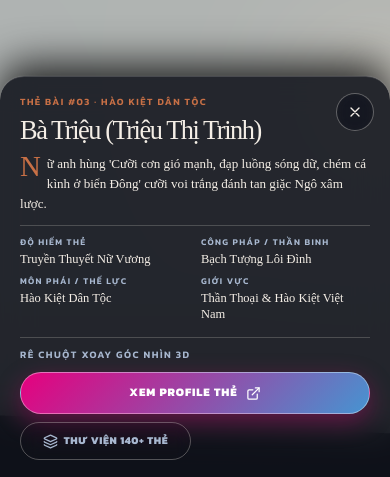
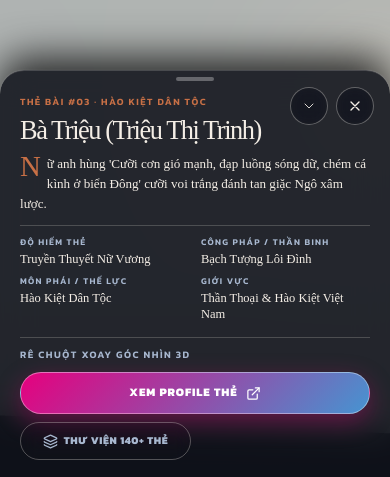
Before and after one commit to anhtuanbtx1/pock-chibi, a Next.js app: page / in a window 390 px wide. Both pictures are taken after a click on the button "SOI THẺ 3D". Shown: the part 364-841 px from the top of the page. Built offline with nearby package versions, Linux system fonts and the light colour scheme.

Commit message:
feat(ui): add mobile collapse/expand down-arrow button for 3D card inspect panel

```diff
--- a/src/app/globals.css
+++ b/src/app/globals.css
@@ -593,13 +593,14 @@ html, body {
 .browse-ui {
   position: absolute;
   right: 34px;
-  bottom: 26px;
+  bottom: 32px;
   left: 34px;
   z-index: 7;
   display: grid;
   grid-template-columns: minmax(240px, 1fr) auto minmax(240px, 1fr);
   align-items: end;
   gap: 26px;
+  padding-bottom: 12px;
   color: var(--ink);
   transition:
     color 520ms var(--ease-out),
@@ -631,10 +632,12 @@ html, body {
 .selection__title {
   margin: 0;
   overflow: hidden;
-  font-size: clamp(2rem, 3.4vw, 3.75rem);
+  font-size: clamp(1.75rem, 2.6vw, 2.75rem);
   font-weight: 400;
-  letter-spacing: -0.055em;
-  line-height: 0.9;
+  letter-spacing: -0.02em;
+  line-height: 1.15;
+  padding-top: 4px;
+  padding-bottom: 2px;
   text-overflow: ellipsis;
   white-space: nowrap;
 }
@@ -642,11 +645,11 @@ html, body {
 .selection__note {
   display: block;
   max-width: 440px;
-  margin: 10px 0 0;
+  margin: 6px 0 0;
   color: var(--ink-soft);
   font-size: 0.8rem;
   letter-spacing: 0.01em;
-  line-height: 1.45;
+  line-height: 1.4;
   transition: color 520ms var(--ease-out);
 }
 
@@ -661,7 +664,8 @@ html, body {
 
 .round-button,
 .text-button,
-.close-button {
+.close-button,
+.collapse-button {
   border: 1px solid color-mix(in srgb, var(--ink) 35%, transparent);
   background: color-mix(in srgb, var(--paper) 60%, transparent);
   color: var(--ink);
@@ -684,7 +688,8 @@ html, body {
 }
 
 .round-button:hover,
-.close-button:hover {
+.close-button:hover,
+.collapse-button:hover {
   border-color: var(--ink);
   background: color-mix(in srgb, var(--ink) 18%, transparent);
   transform: translateY(-2px);
@@ -702,7 +707,8 @@ html, body {
 }
 
 .round-button svg,
-.close-button svg {
+.close-button svg,
+.collapse-button svg {
   width: 16px;
   height: 16px;
   fill: none;
@@ -867,6 +873,24 @@ html, body {
   padding: 0;
   border-radius: 50%;
   place-items: center;
+  z-index: 10;
+}
+
+.collapse-button {
+  position: absolute;
+  top: 16px;
+  right: 62px;
+  display: none;
+  width: 38px;
+  height: 38px;
+  padding: 0;
+  border-radius: 50%;
+  place-items: center;
+  z-index: 10;
+}
+
+.sheet-handle {
+  display: none;
 }
 
 .eyebrow {
@@ -1133,7 +1157,9 @@ html, body {
   }
 
   .selection__title {
-    font-size: clamp(1.8rem, 7.5vw, 3rem);
+    font-size: clamp(1.5rem, 5.5vw, 2.2rem);
+    line-height: 1.15;
+    padding-top: 2px;
   }
 
   .selection__note {
@@ -1149,6 +1175,25 @@ html, body {
     align-self: center;
   }
 
+  .collapse-button {
+    display: grid;
+  }
+
+  .sheet-handle {
+    display: block;
+    width: 38px;
+    height: 4px;
+    margin: -10px auto 14px;
+    border-radius: 999px;
+    background: rgba(255, 255, 255, 0.3);
+    cursor: pointer;
+    transition: background-color 200ms ease;
+  }
+
+  .sheet-handle:hover {
+    background: rgba(255, 255, 255, 0.6);
+  }
+
   .detail-panel {
     top: auto;
     right: 16px;
@@ -1158,6 +1203,21 @@ html, body {
     max-height: 52vh;
     padding: 22px 24px;
     border-radius: 20px;
+    transition:
+      transform 400ms cubic-bezier(0.16, 1, 0.3, 1),
+      opacity 400ms ease,
+      box-shadow 400ms ease;
+  }
+
+  .mode-detail .detail-panel.is-collapsed {
+    transform: translateY(calc(100% - 62px)) !important;
+    overflow-y: hidden;
+    box-shadow: 0 -8px 32px rgba(0, 0, 0, 0.9), 0 0 0 1px rgba(255, 255, 255, 0.15);
+  }
+
+  .mode-detail .detail-panel.is-collapsed .eyebrow,
+  .mode-detail .detail-panel.is-collapsed .detail-title {
+    cursor: pointer;
   }
 
   .detail-title {
@@ -1299,22 +1359,33 @@ html, body {
     bottom: 0;
     left: 0;
     width: 100%;
-    max-height: 50vh;
-    padding: 18px 20px calc(20px + env(safe-area-inset-bottom, 0px));
+    max-height: 52vh;
+    padding: 16px 20px calc(20px + env(safe-area-inset-bottom, 0px));
     border-radius: 24px 24px 0 0;
     border-bottom: none;
     border-left: none;
     border-right: none;
     box-shadow: 0 -12px 40px rgba(0, 0, 0, 0.8), 0 0 0 1px rgba(255, 255, 255, 0.12);
+    transition:
+      transform 380ms cubic-bezier(0.16, 1, 0.3, 1),
+      opacity 380ms ease,
+      box-shadow 380ms ease;
   }
 
   .mode-detail .detail-panel {
     transform: translateY(0);
   }
 
+  .mode-detail .detail-panel.is-collapsed {
+    transform: translateY(calc(100% - 56px)) !important;
+    overflow-y: hidden;
+    padding-bottom: 16px;
+    box-shadow: 0 -8px 30px rgba(0, 0, 0, 0.9), 0 0 0 1px rgba(255, 255, 255, 0.18);
+  }
+
   .eyebrow {
     font-size: 0.6rem;
-    margin: 0 36px 8px 0;
+    margin: 0 92px 8px 0;
   }
 
   .detail-title {
--- a/src/components/WorkingVolumesShelf.tsx
+++ b/src/components/WorkingVolumesShelf.tsx
@@ -3,7 +3,7 @@
 import React, { useEffect, useRef, useState, useCallback } from 'react';
 import * as THREE from 'three';
 import { OrbitControls } from 'three/examples/jsm/controls/OrbitControls.js';
-import { Layers, Sparkles, ExternalLink, RotateCcw, Compass, ArrowLeft, ArrowRight, Eye, Play, Pause, Shuffle } from 'lucide-react';
+import { Layers, Sparkles, ExternalLink, RotateCcw, Compass, ArrowLeft, ArrowRight, Eye, Play, Pause, Shuffle, ChevronDown } from 'lucide-react';
 import Link from 'next/link';
 import TarotBookPopup, { MainTab } from './TarotBookPopup';
 import CelestialYinYangBackground from './CelestialYinYangBackground';
@@ -394,6 +394,7 @@ export default function WorkingVolumesShelf() {
   const [mode, setMode] = useState<'hero' | 'opening' | 'detail' | 'closing'>('hero');
   const [cardFlipped, setCardFlipped] = useState(false);
   const [isAutoScroll, setIsAutoScroll] = useState(true);
+  const [isPanelCollapsed, setIsPanelCollapsed] = useState(false);
 
   // References for 3D loop state
   const stateRef = useRef({
@@ -800,9 +801,13 @@ export default function WorkingVolumesShelf() {
       if (S.mode === 'hero') {
         // Continuous smooth auto-scroll when not actively interacting
         if (S.autoScroll && !S.isInteracting && S.hoveredIndex === -1) {
-          S.targetPosition += delta * 0.38; // Buttery smooth glide
+          const scrollDelta = delta * 0.38; // Buttery smooth glide
+          S.targetPosition += scrollDelta;
+          // Advance position in lockstep to eliminate damp trailing-lag jitter
+          S.position += scrollDelta;
         }
 
+        // Damp only resolves residual difference from user interactions (drag/click)
         S.position = damp(S.position, S.targetPosition, 8.5, delta);
         if (Math.abs(S.position - S.targetPosition) < 0.0005) S.position = S.targetPosition;
 
@@ -989,6 +994,7 @@ export default function WorkingVolumesShelf() {
     S.transitionTime = 0;
     S.cardFlipped = false;
     setCardFlipped(false);
+    setIsPanelCollapsed(false);
     if (S.controls) S.controls.enabled = false;
     S.vectors.closingCardStartPosition.copy(S.activeCard.root.position);
     S.vectors.closingCardStartQuaternion.copy(S.activeCard.root.quaternion);
@@ -1022,6 +1028,7 @@ export default function WorkingVolumesShelf() {
     S.transitionTime = 0;
     S.cardFlipped = false;
     setCardFlipped(false);
+    setIsPanelCollapsed(false);
     S.activeCard = S.cardRigs[S.selectedIndex];
 
     if (S.activeCard) {
@@ -1162,19 +1169,45 @@ export default function WorkingVolumesShelf() {
 
       {/* Detail / Inspection Side Panel */}
       <aside
-        className="detail-panel"
+        className={`detail-panel ${isPanelCollapsed ? 'is-collapsed' : ''}`}
         id="detail-panel"
         ref={detailPanelRef}
         role="dialog"
         aria-modal="true"
         aria-hidden={mode !== 'detail'}
       >
+        {/* Mobile drag / tap handle */}
+        <div
+          className="sheet-handle"
+          onClick={() => setIsPanelCollapsed((prev) => !prev)}
+          aria-label={isPanelCollapsed ? "Mở rộng thông tin thẻ" : "Ẩn thông tin xuống"}
+        />
+
+        {/* Mobile Collapse Down Arrow Button */}
+        <button
+          className="collapse-button"
+          id="collapse-detail"
+          type="button"
+          onClick={() => setIsPanelCollapsed((prev) => !prev)}
+          aria-label={isPanelCollapsed ? "Hiện thông tin thẻ" : "Ẩn thông tin xuống"}
+          title={isPanelCollapsed ? "Hiện thông tin thẻ" : "Ẩn thông tin xuống"}
+        >
+          <ChevronDown
+            size={18}
+            className={`transition-transform duration-300 ${isPanelCollapsed ? 'rotate-180 text-amber-400' : ''}`}
+          />
+        </button>
+
         <button className="close-button" id="close-detail" type="button" ref={closeButtonRef} onClick={handleCloseDetail} aria-label="Đặt thẻ lại lên kệ">
           <svg viewBox="0 0 16 16" aria-hidden="true"><path d="m4 4 8 8M12 4l-8 8"></path></svg>
         </button>
 
-        <p className="eyebrow" id="detail-eyebrow">THẺ BÀI #{pad(selectedIndex + 1)} · {currentCard.faction}</p>
-        <h2 className="detail-title" id="detail-title">{currentCard.name}</h2>
+        <p className="eyebrow" id="detail-eyebrow" onClick={() => isPanelCollapsed && setIsPanelCollapsed(false)}>
+          THẺ BÀI #{pad(selectedIndex + 1)} · {currentCard.faction}
+        </p>
+        <h2 className="detail-title" id="detail-title" onClick={() => isPanelCollapsed && setIsPanelCollapsed(false)}>
+          {currentCard.name}
+        </h2>
         <p className="detail-deck" id="detail-deck">{currentCard.meaning}</p>
 
         <dl className="meta-list">
```
